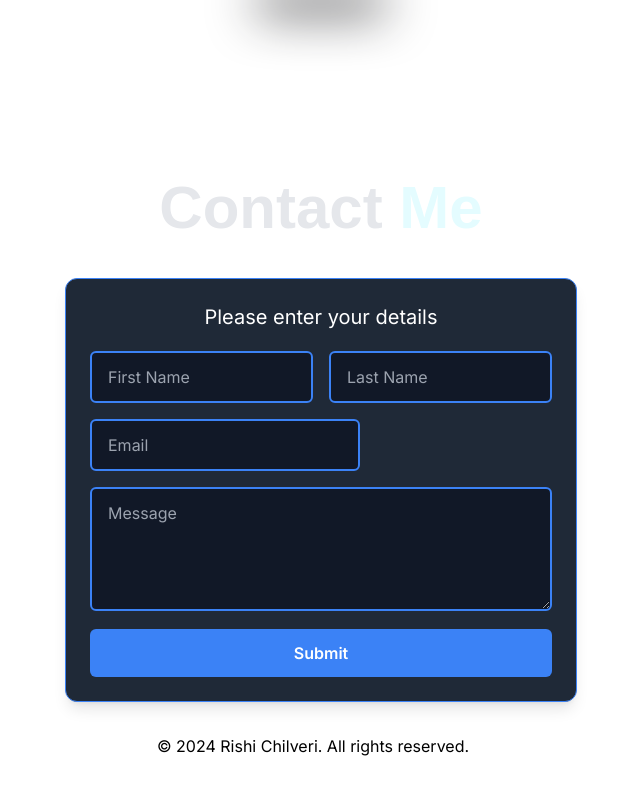
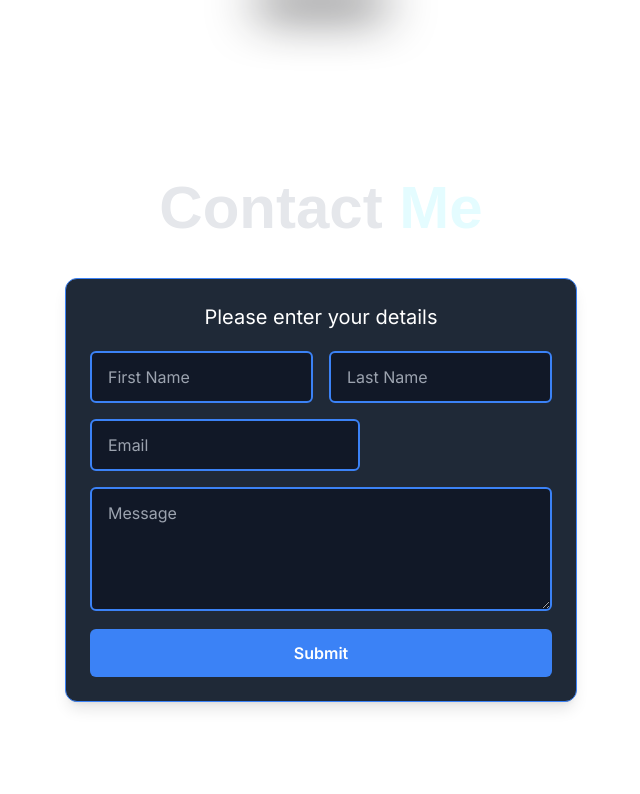
Before and after one commit to Rishi-05/Portfolio, a Next.js app: page / in a window 1280 px wide. Shown: the part 2896-3690 px from the top of the page, without its empty margins (319-959 px from the left). Built offline with nearby package versions, Linux system fonts and the light colour scheme.

Commit message:
Update Footer.tsx

```diff
--- a/components/Footer.tsx
+++ b/components/Footer.tsx
@@ -5,7 +5,7 @@ const Footer = () => {
     <footer className="py-8 px-4 bg-transparent text-white">
       <div className="max-w-7xl mx-auto  flex-col md:flex-row justify-center items-center">
         {/* Left Section */}
-        <div className="text-black text-center mb-4 md:mb-0 md:mr-4">
+        <div className="text-white text-center mb-4 md:mb-0 md:mr-4">
           <p>© 2024 Rishi Chilveri. All rights reserved.</p>
         </div>
       </div>
```
